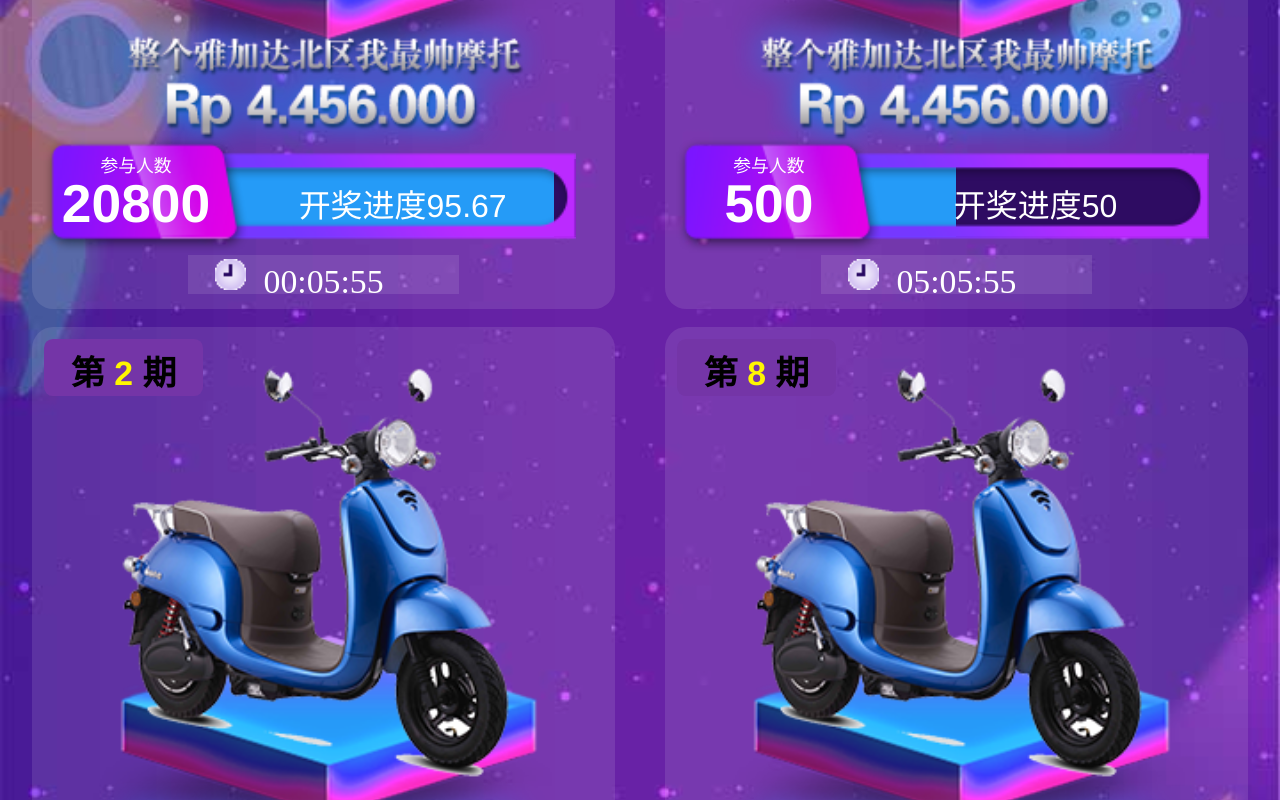
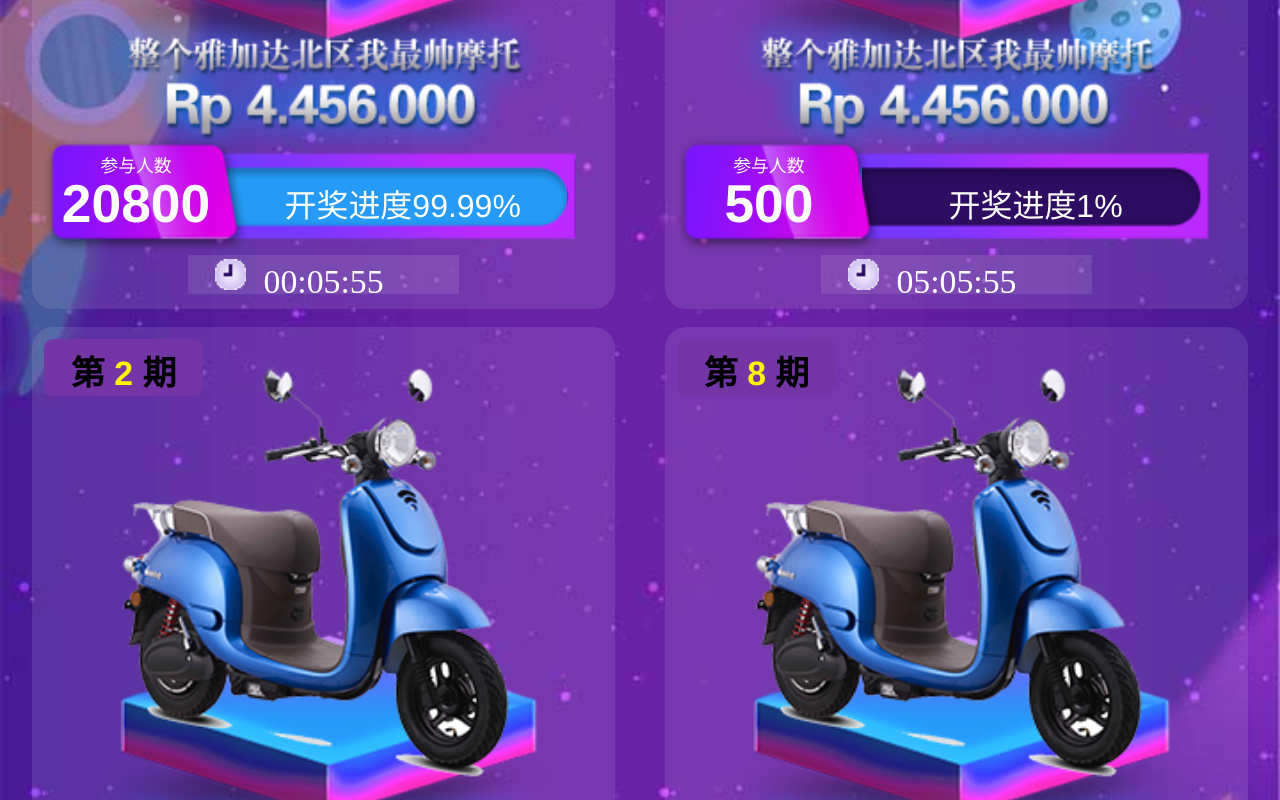
Before and after one commit to rick-team/mall-mobile, a Vue app: page /#/ in a window 1280 px wide. Shown: the part 1320-2120 px from the top of the page. Built offline with nearby package versions, Linux system fonts and the light colour scheme.

Commit message:
主页UI效果更改

```diff
--- a/src/components/carousel.vue
+++ b/src/components/carousel.vue
@@ -1,6 +1,6 @@
 <template>
   <div id="carousel">
-    <swiper :options="swiperOption">
+    <swiper :options="swiperOption" ref="swiperOption" v-if='banner.length>0'>
       <swiper-slide v-for="(items,index) in banner" :key="index">
         <img style='width:100%' :src="items.img" alt="">
       </swiper-slide>
--- a/src/components/index/indexItem.vue
+++ b/src/components/index/indexItem.vue
@@ -74,14 +74,18 @@
   padding: 0.23rem 0 0;
 }
 .progressBar {
-  background: #259bf7;
-  height: .4rem;
-  width: 100%;
-  padding-left: .85rem;
+  padding-left: .87rem;
+  padding-right: .05rem;
   box-sizing: border-box;
   position: absolute;
   z-index: 9;
   bottom: 0;
+  width: 100%;
+  height: .4rem;
+}
+.progressBar_line {
+  background: #259bf7;
+  height: .4rem;
 }
 .dateTime {
   width: 1.52rem;
@@ -115,14 +119,16 @@
       <img :src='infor.imgSrc' />
     </div>
     <div class='scheduleContainer'>
-      <div class='progressBar' :style="{width: infor.schedule + '%'}"></div>
+      <div class='progressBar'>
+        <div class='progressBar_line' :style="{width: infor.schedule + '%'}"></div>
+      </div>
       <div class='surface clearfix'>
         <div class='people'>
           <span>{{$t('participant')}}</span><br>
           <span>{{infor.people}}</span>
         </div>
         <div class='schedule'>
-          {{$t('lotterySchedule')}}{{infor.schedule}}
+          {{$t('lotterySchedule')}}{{infor.schedule}}%
         </div>
       </div>
     </div>
--- a/src/components/index/volume.vue
+++ b/src/components/index/volume.vue
@@ -20,7 +20,7 @@ export default {
         content:'看漫画专用',
         money:'126.000',
         people:'20800',
-        schedule:'95.67',
+        schedule:'99.99',
         dateTime:'00:05:55'
       },{
         period:'32',
@@ -28,7 +28,7 @@ export default {
         content:'看电影专用',
         money:'1996.000',
         people:'500',
-        schedule:'50',
+        schedule:'1',
         dateTime:'05:05:55'
       },{
         period:'2',
--- a/src/components/index/winningMsg.vue
+++ b/src/components/index/winningMsg.vue
@@ -25,7 +25,7 @@
 
 <template>
   <div id="win">
-    <swiper class="winlist" :options="swiperOption" ref="winlist">
+    <swiper class="winlist" :options="swiperOption" ref="swiperOption" v-if='msgList.length>0'>
       <swiper-slide  v-for="(item,index) in msgList" :key="index" >
         <div class='slide'>
           <p>{{item}}</p>
```
Also changed, not shown: 1 other file (tests, documents, lock files or other folders).
